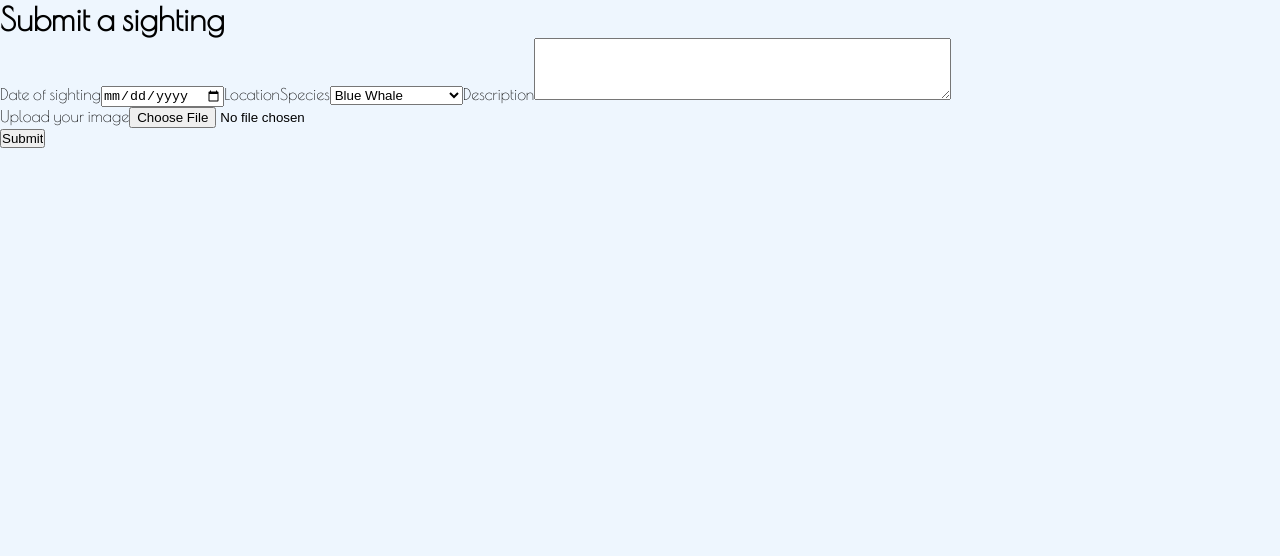
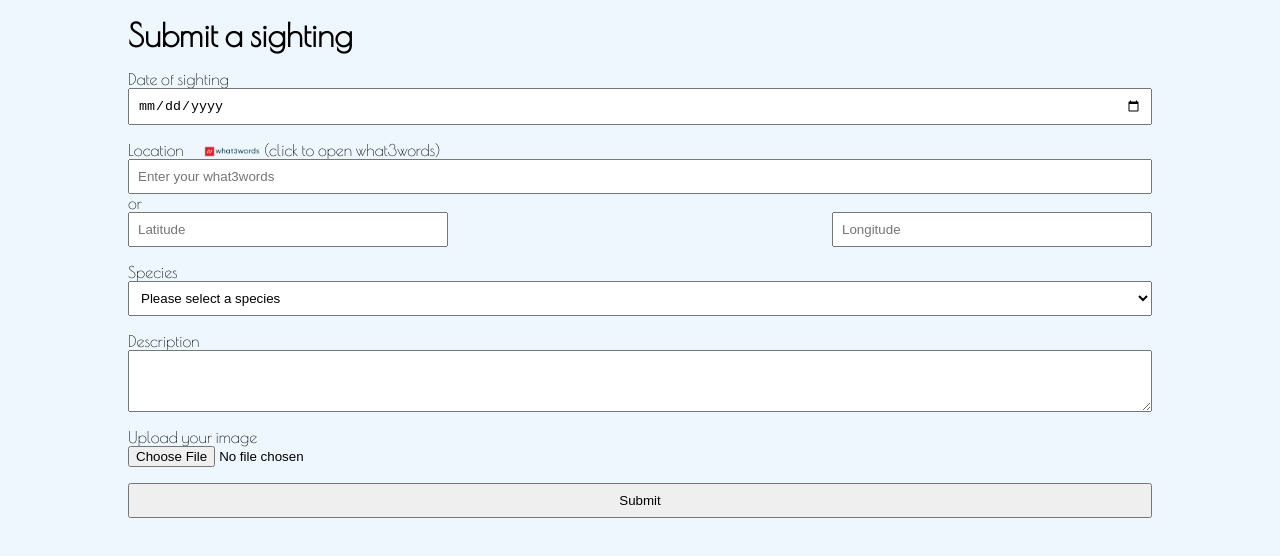
Before and after one commit to techswitch-learners/whale-spotting-2023-aug, a React (Vite) app in the folder frontend/: page /#/SubmissionForm in a window 1280 px wide. Shown: the top 556 px of the page. Built offline with nearby package versions, Linux system fonts and the light colour scheme.

Commit message:
add styling for submission form

```diff
--- /dev/null
+++ b/frontend/src/pages/SubmissionForm.scss
@@ -0,0 +1,47 @@
+.submission-form-container {
+  max-width: 80%;
+  margin: 1rem auto;
+}
+
+.submission-form {
+  display: flex;
+  flex-direction: column;
+
+  .submission-form-children {
+    margin-top: 1rem;
+  }
+
+  input,
+  select {
+    padding: 0.5rem;
+  }
+
+  .image-upload {
+    padding: 0;
+  }
+}
+
+.w3w-logo {
+  width: 4rem;
+  bottom: 0;
+  margin-bottom: -0.3rem;
+  margin-left: 1rem;
+}
+
+.location-container {
+  display: flex;
+  justify-content: space-between;
+
+  .location-error-message {
+    display: none;
+  }
+}
+
+.latlon-container {
+  display: flex;
+  justify-content: space-between;
+
+  input {
+    width: 20rem;
+  }
+}
--- a/frontend/src/pages/SubmissionForm.tsx
+++ b/frontend/src/pages/SubmissionForm.tsx
@@ -1,18 +1,73 @@
+import w3w_logo from "../assets/w3w_logo.png";
+import "./SubmissionForm.scss";
+
 const SubmissionForm = () => {
-  // const DateTime now = DateTime.now();
+  //function for today's date
+  function padTo2Digits(num: number) {
+    return num.toString().padStart(2, "0");
+  }
+  function dateToString(date: Date) {
+    const date_String =
+      date.getFullYear() +
+      "-" +
+      padTo2Digits(date.getMonth() + 1) +
+      "-" +
+      padTo2Digits(date.getDate());
+    return date_String;
+  }
+  const today = new Date();
+  const todayDateString = dateToString(today);
 
-  // const today = DateTime(now.year, now.month, now.day)
   return (
     <>
-      <form>
+      <div className="submission-form-container">
+        <form className="submission-form">
           <h1>Submit a sighting</h1>
-        <label htmlFor="date">Date of sighting</label>
-        <input type="date" id="date" name="date" max={"05/09/2023"} />
+          <label htmlFor="date" className="submission-form-children">
+            Date of sighting
+          </label>
+          <input
+            type="date"
+            required
+            id="date"
+            name="date"
+            max={todayDateString}
+          />
 
+          <div className="location-container submission-form-children">
+            <p>
+              {/* <span className='location-error-message' style={errorMessage}>Please enter location details</span> */}
               <label htmlFor="location">Location</label>
+              <a
+                href="https://what3words.com/pretty.needed.chill"
+                target="popup"
+              >
+                <img
+                  src={w3w_logo}
+                  className="w3w-logo"
+                  alt="what 3 words logo, click here to open the page"
+                />
+                (click to open what3words)
+              </a>
+            </p>
+          </div>
+          <input
+            type="text"
+            id="w3w"
+            name="w3w"
+            placeholder="Enter your what3words"
+          />
+          <span>or</span>
+          <div className="latlon-container">
+            <input type="text" id="lat" name="lat" placeholder="Latitude" />
+            <input type="text" id="lon" name="lon" placeholder="Longitude" />
+          </div>
 
-        <label htmlFor="species">Species</label>
-        <select name="species" id="species">
+          <label htmlFor="species" className="submission-form-children">
+            Species
+          </label>
+          <select name="species" id="species" required>
+            <option value="Options">Please select a species</option>
             <option value="Blue Whale">Blue Whale</option>
             <option value="Bowhead Whale">Bowhead Whale</option>
             <option value="Bryde's Whale">Bryde's Whale</option>
@@ -28,18 +83,33 @@ const SubmissionForm = () => {
             <option value="Sperm Whale">Sperm Whale</option>
           </select>
 
-        <label htmlFor="date">Description</label>
-        <textarea id="description" rows={4} cols={50} name="description">
+          <label htmlFor="date" className="submission-form-children">
+            Description
+          </label>
+          <textarea
+            id="description"
+            required
+            rows={4}
+            cols={50}
+            name="description"
+          >
             {" "}
           </textarea>
 
-        <form action="/action_page.php">
-          <label htmlFor="date">Upload your image</label>
-          <input type="file" id="myFile" name="filename" />
+          <label htmlFor="date" className="submission-form-children">
+            Upload your image
+          </label>
+          <input
+            type="file"
+            id="myFile"
+            name="filename"
+            className="image-upload"
+            required
+          />
+
+          <input type="submit" className="submission-form-children" />
         </form>
-
-        <input type="submit" />
-      </form>
+      </div>
     </>
   );
 };
```
Also changed, not shown: frontend/src/assets/w3w_logo.png (added). Lines whose indentation alone changed are shown as unchanged.
